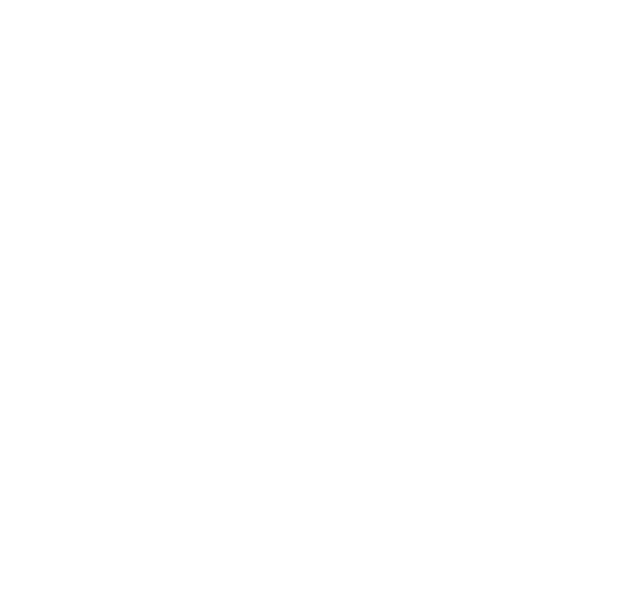
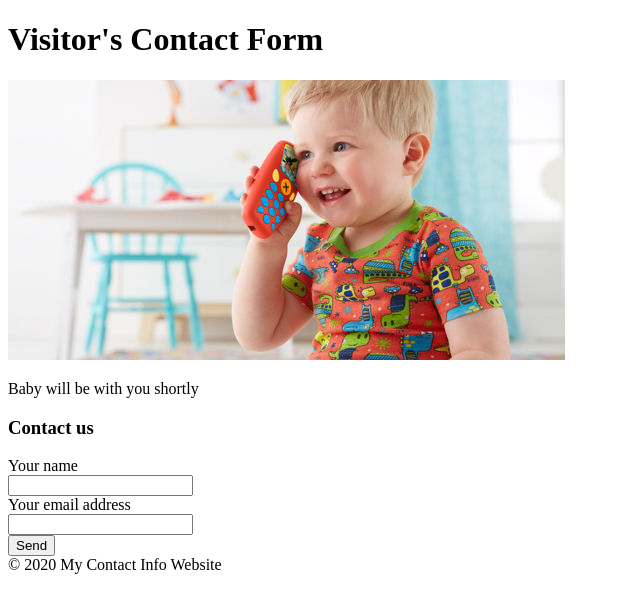
Before and after one commit to owenforeman1/Mini-Project-01, a plain HTML site: page index.html in a window 1280 px wide. Shown: the whole page, without its empty margins (0-640 px from the left). Drawn offline with Linux system fonts and the light colour scheme.

Commit message:
added contact info,image,header

```diff
--- a/assets/style.css
+++ b/assets/style.css
@@ -0,0 +1 @@
+header {background-color: navy;}
--- a/index.html
+++ b/index.html
@@ -1,20 +1,30 @@
 <!DOCTYPE html>
-<html lang="en-us">
-    <head>
-        <meta charset="UTF-8"/>
-        <link rel="stylesheet" href="./assets/style.css"/>
-        <title>Mini Project 01</title>
-    </head>
-    <body>
-        <header class="header"></header>
-    </body>
-
-
-
-
-
-
-
-
-
+<head>
+    <title>Visitor's Contact Form</title>
+</head>
+<body>
+    <header class="header">
+        <h1>Visitor's Contact Form</h1>
+    </header>
+    <section>
+        <img src="./images/Contact_CustomerService_557x280.jpg"
+        alt="baby with phone"/>
+        <p>Baby will be with you shortly</p>
+    </section>
+    <h3>Contact us</h3>
+    <form id="fcf-form-id" class="fcf-form-class" method="post" action="contact-form-process.php">
+            <label for="Name" class="fcf-label">Your name</label>
+            <div class="fcf-input-group">
+                <input type="text" id="Name" name="Name" class="fcf-form-control" required>
+            </div>
+        <div class="fcf-form-group">
+            <label for="Email" class="fcf-label">Your email address</label>
+            <div class="fcf-input-group">
+                <input type="email" id="Email" name="Email" class="fcf-form-control" required>
+            </div>
+        <div class="fcf-form-group">
+            <button type="submit" id="fcf-button" class="fcf-btn fcf-btn-primary fcf-btn-lg fcf-btn-block">Send</button>
+        </div>
+    <footer>© 2020 My Contact Info Website</footer>
+</body>
 </html>
```
Also changed, not shown: images/Contact_CustomerService_557x280.jpg (added).
